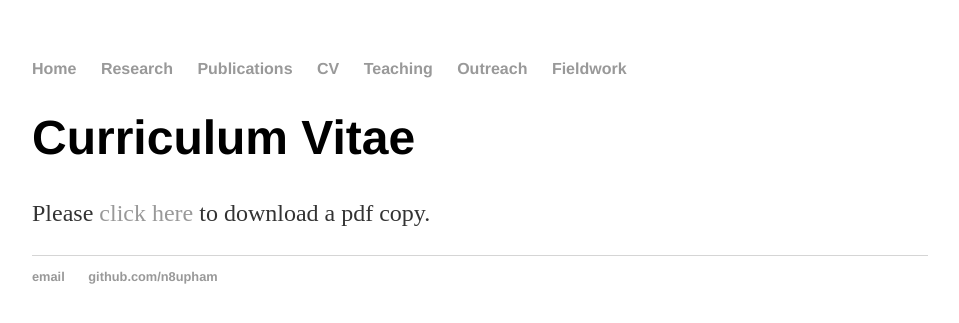
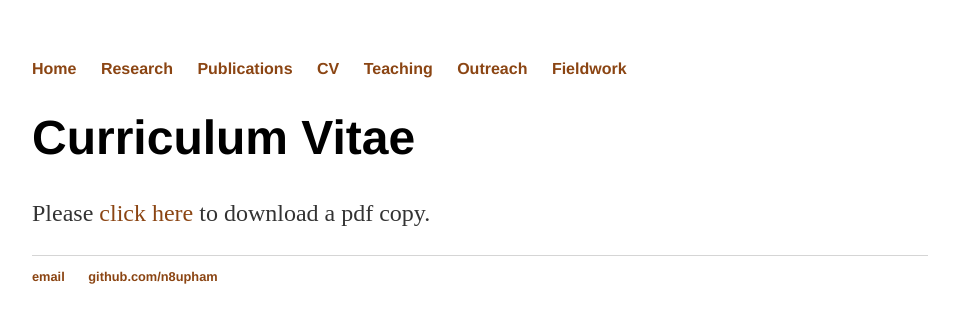
Before and after one commit to n8upham/n8upham.github.io, a Jekyll site: the page built from cv/index.html, in a window 1280 px wide. Shown: the top 323 px of the page, without its empty margins (160-1119 px from the left). Built offline with Jekyll 4.4.1, drawn with Linux system fonts in a browser that asks for light colours.

Commit message:
Update main.css

```diff
--- a/css/main.css
+++ b/css/main.css
@@ -14,7 +14,7 @@ nav ul li, footer ul li {
 }
 a {
     text-decoration: none;
-    color: #999;
+    color: SaddleBrown;
 }
 a:hover {
     text-decoration: underline;
```
